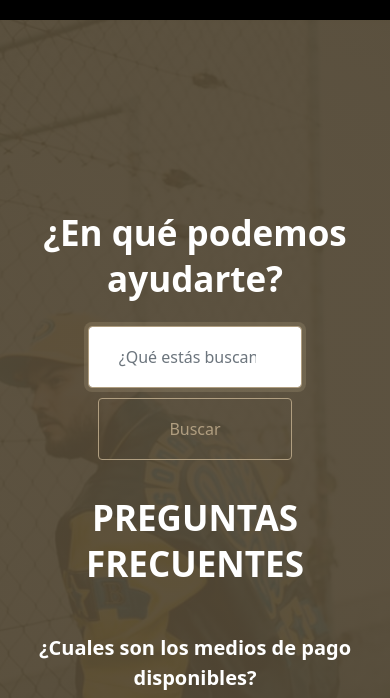
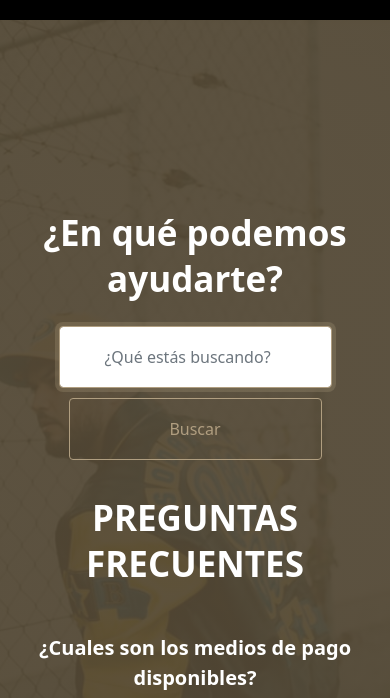
Before and after one commit to axel-cabanas-immergotv/flexindumentaria, a website: page servicios/ayuda.html in a window 390 px wide. Shown: the part 146-844 px from the top of the page. Drawn offline with nearby package versions, Linux system fonts and the light colour scheme.

Commit message:
d-flex width

```diff
--- a/scss/parciales/_mediaQueries.scss
+++ b/scss/parciales/_mediaQueries.scss
@@ -94,7 +94,7 @@
     body {
 
         .d-flex {
-            width: 55% !important;
+            width: 70% !important;
         }
 
         .header__contenedor {
```
Also changed, not shown: scss/main.css.
